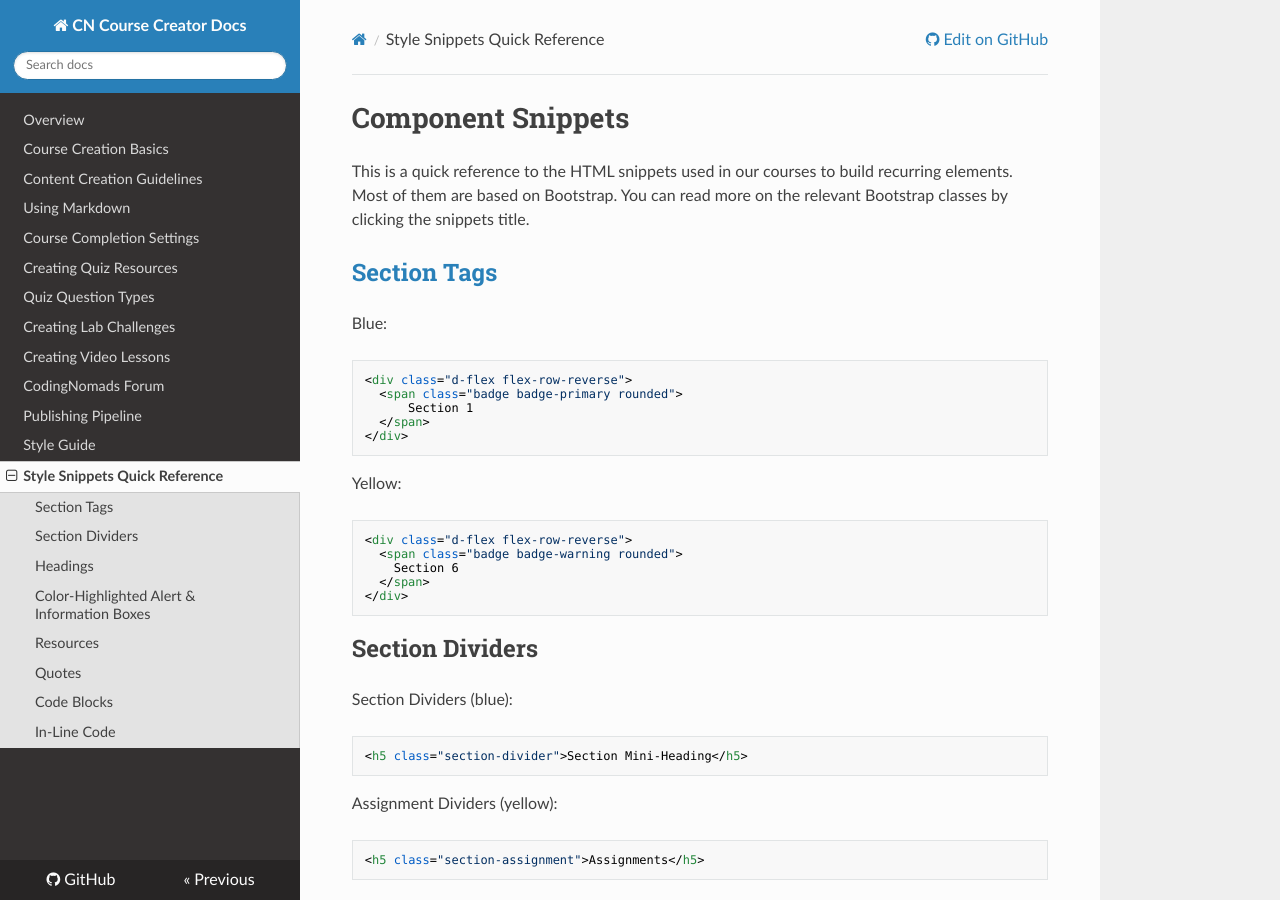
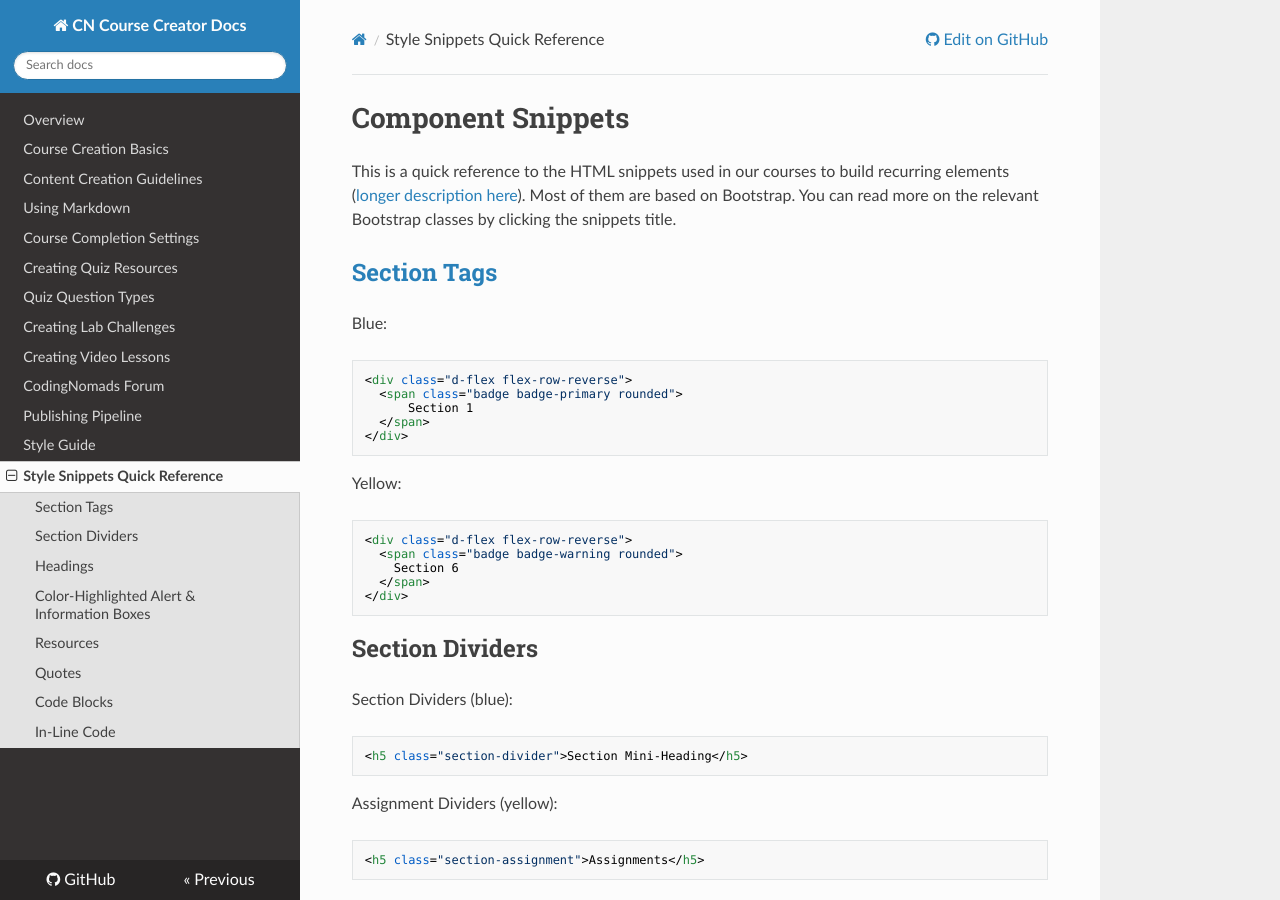
Before and after one commit to iansedano/creator-docs, an MkDocs documentation site: the page built from docs/11-snippets-reference.md, in a window 1280 px wide and 900 px high. Built offline with MkDocs 1.6.1, drawn with Linux system fonts in a browser that asks for light colours; nearby versions of some CDN libraries.

Commit message:
Add internal link

```diff
--- a/docs/11-snippets-reference.md
+++ b/docs/11-snippets-reference.md
@@ -1,6 +1,6 @@
 # Component Snippets
 
-This is a quick reference to the HTML snippets used in our courses to build recurring elements. Most of them are based on Bootstrap. You can read more on the relevant Bootstrap classes by clicking the snippets title.
+This is a quick reference to the HTML snippets used in our courses to build recurring elements ([longer description here](10-platform-style.md)). Most of them are based on Bootstrap. You can read more on the relevant Bootstrap classes by clicking the snippets title.
 
 ## [Section Tags](https://getbootstrap.com/docs/4.0/components/buttons/)
 
```
